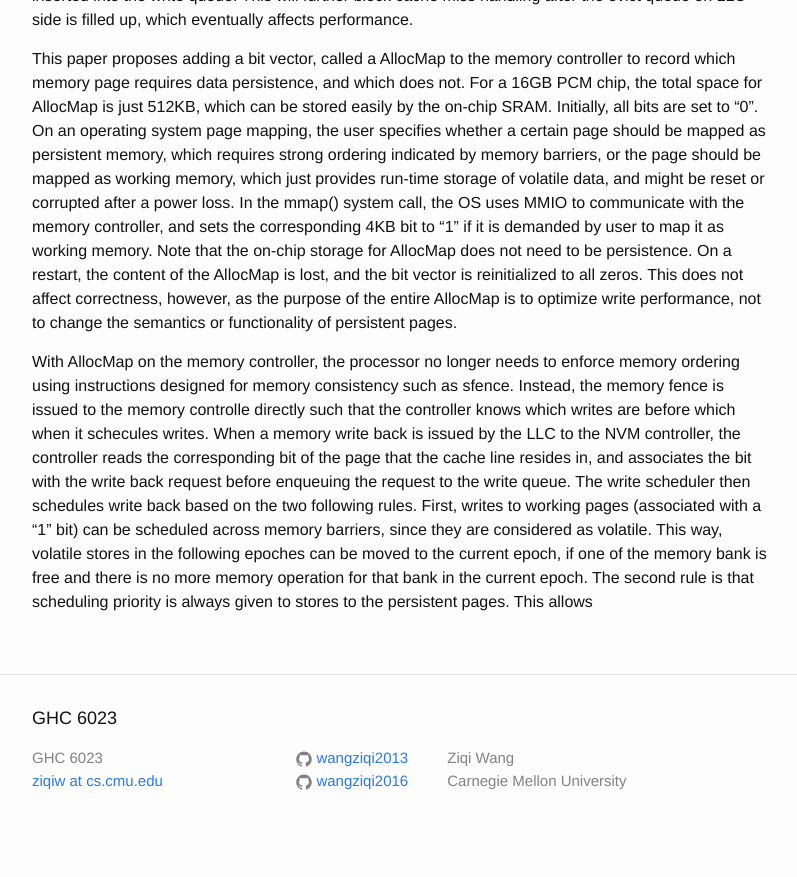
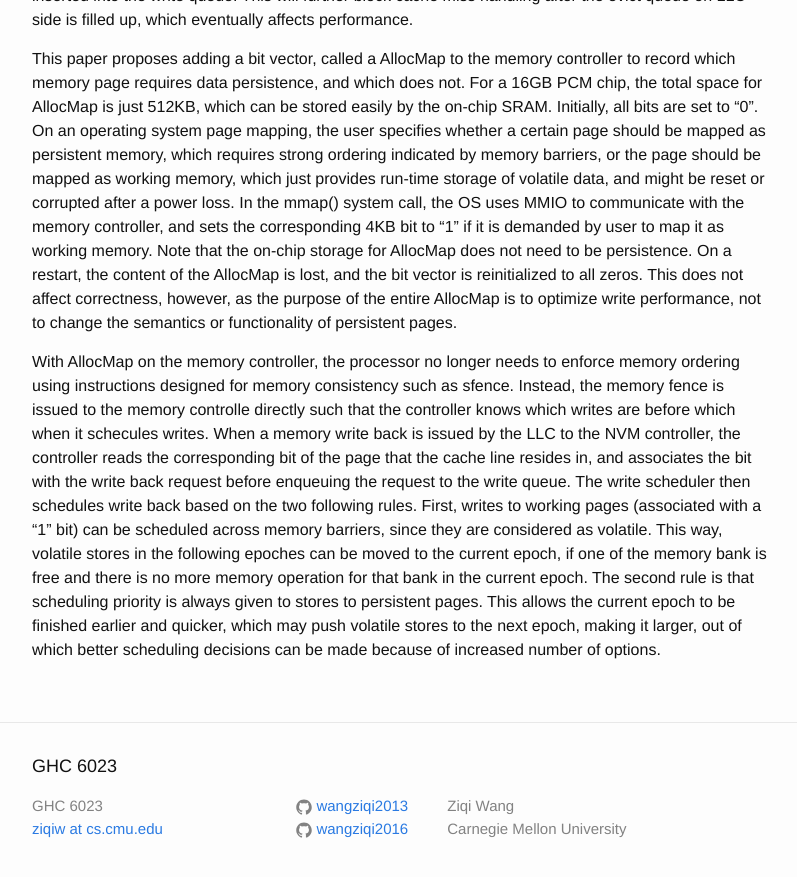
Before and after one commit to wangziqi2013/wangziqi2013.github.io, a Jekyll site: the page built from _posts/2019-11-03-nvm-duet.markdown, in a window 1280 px wide and 900 px high, scrolled down 1171 px. Shown: the top 877 px of the window, without its empty margins (238-1035 px from the left). Built offline with Jekyll 4.4.1, drawn with Linux system fonts in a browser that asks for light colours; before the commit the page ends 2023 px from its top, so only the background shows below that.

Commit message:
Adding second rule

```diff
--- a/_posts/2019-11-03-nvm-duet.markdown
+++ b/_posts/2019-11-03-nvm-duet.markdown
@@ -59,5 +59,6 @@ associates the bit with the write back request before enqueuing the request to t
 schedules write back based on the two following rules. First, writes to working pages (associated with a "1" bit) can be
 scheduled across memory barriers, since they are considered as volatile. This way, volatile stores in the following epoches
 can be moved to the current epoch, if one of the memory bank is free and there is no more memory operation for that bank
-in the current epoch. The second rule is that scheduling priority is always given to stores to the persistent pages.
-This allows
+in the current epoch. The second rule is that scheduling priority is always given to stores to persistent pages.
+This allows the current epoch to be finished earlier and quicker, which may push volatile stores to the next epoch, making
+it larger, out of which better scheduling decisions can be made because of increased number of options.
```
